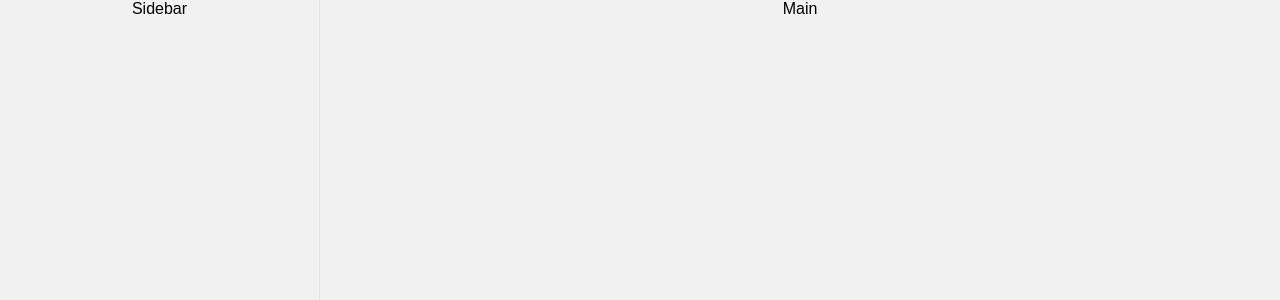
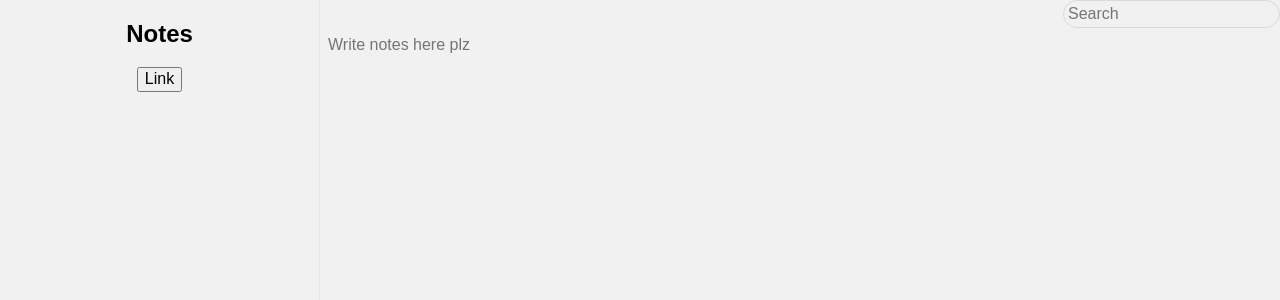
Before and after one commit to hakeemx/noteman, a React (Create React App) app: page / in a window 1280 px wide. Shown: the top 300 px of the page. Built offline with nearby package versions, Linux system fonts and the light colour scheme.

Commit message:
Add notes functionality

```diff
--- a/src/App.js
+++ b/src/App.js
@@ -1,14 +1,30 @@
 import React, { Component } from 'react';
 import './App.css';
-import Sidebar from './components/Sidebar';
-import Main from './components/Main';
+import Sidebar from './components/Sidebar/';
+import Main from './components/Main/';
 
 export default class App extends Component {
+  constructor(props) {
+    super(props);
+    this.state = {
+      activeNote: ''
+    };
+    this.handleNoteChange = this.handleNoteChange.bind(this);
+  }
+  handleNoteChange(note) {
+    console.log(`${note}`);
+    this.setState({
+      activeNote: note
+    });
+  }
   render() {
     return (
       <div className="App">
         <Sidebar />
-        <Main />
+        <Main
+          handleNoteChange={this.handleNoteChange}
+          activeNote={this.state.activeNote}
+        />
       </div>
     );
   }
--- a/src/components/Main.js
+++ /dev/null
@@ -1,7 +0,0 @@
-import React, { Component } from 'react';
-
-export default class Main extends Component {
-  render() {
-    return <div className="main-content w-75 fl">Main</div>;
-  }
-}
--- /dev/null
+++ b/src/components/Main/index.js
@@ -0,0 +1,31 @@
+import React, { Component } from 'react';
+
+export default class Main extends Component {
+  constructor(props) {
+    super(props);
+    //console.log(props);
+    this.handleChange = this.handleChange.bind(this);
+  }
+  handleChange(e) {
+    this.props.handleNoteChange(e.target.value);
+  }
+  render() {
+    const note = this.props.activeNote;
+    return (
+      <div className="main-content w-75 fl">
+        <input
+          type="text"
+          className="fr pa1 ba b--black-10 br-pill bg-transparent"
+          placeholder="Search"
+        />
+        <input
+          type="text"
+          value={note}
+          className="w-100 pa2 bn pa2 bg-transparent"
+          placeholder="Write notes here plz"
+          onChange={this.handleChange}
+        />
+      </div>
+    );
+  }
+}
--- a/src/components/Sidebar.js
+++ /dev/null
@@ -1,7 +0,0 @@
-import React, { Component } from 'react';
-
-export default class Sidebar extends Component {
-  render() {
-    return <div className="fl w-25 br b--black-05 vh-100 sidebar">Sidebar</div>;
-  }
-}
--- /dev/null
+++ b/src/components/Sidebar/index.js
@@ -0,0 +1,22 @@
+import React, { Component } from "react";
+
+export default class Sidebar extends Component {
+  constructor(props) {
+    super(props);
+  }
+  onClick = () => {
+    alert("CLICKED");
+  };
+  render() {
+    return (
+      <div className="fl w-25 br b--black-05 vh-100 sidebar">
+        <ul className="pa0">
+          <h2>Notes</h2>
+          <button onClick={this.onClick} type="button">
+            Link
+          </button>
+        </ul>
+      </div>
+    );
+  }
+}
```
